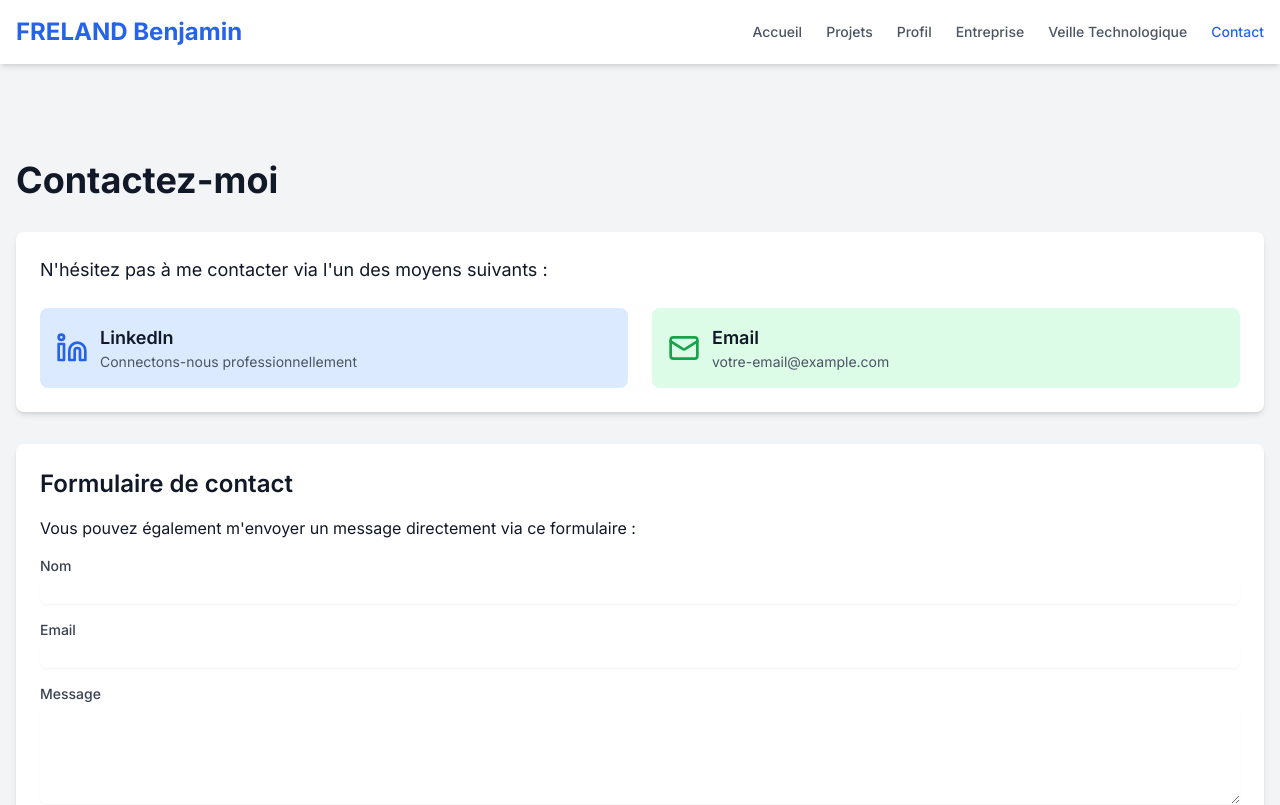
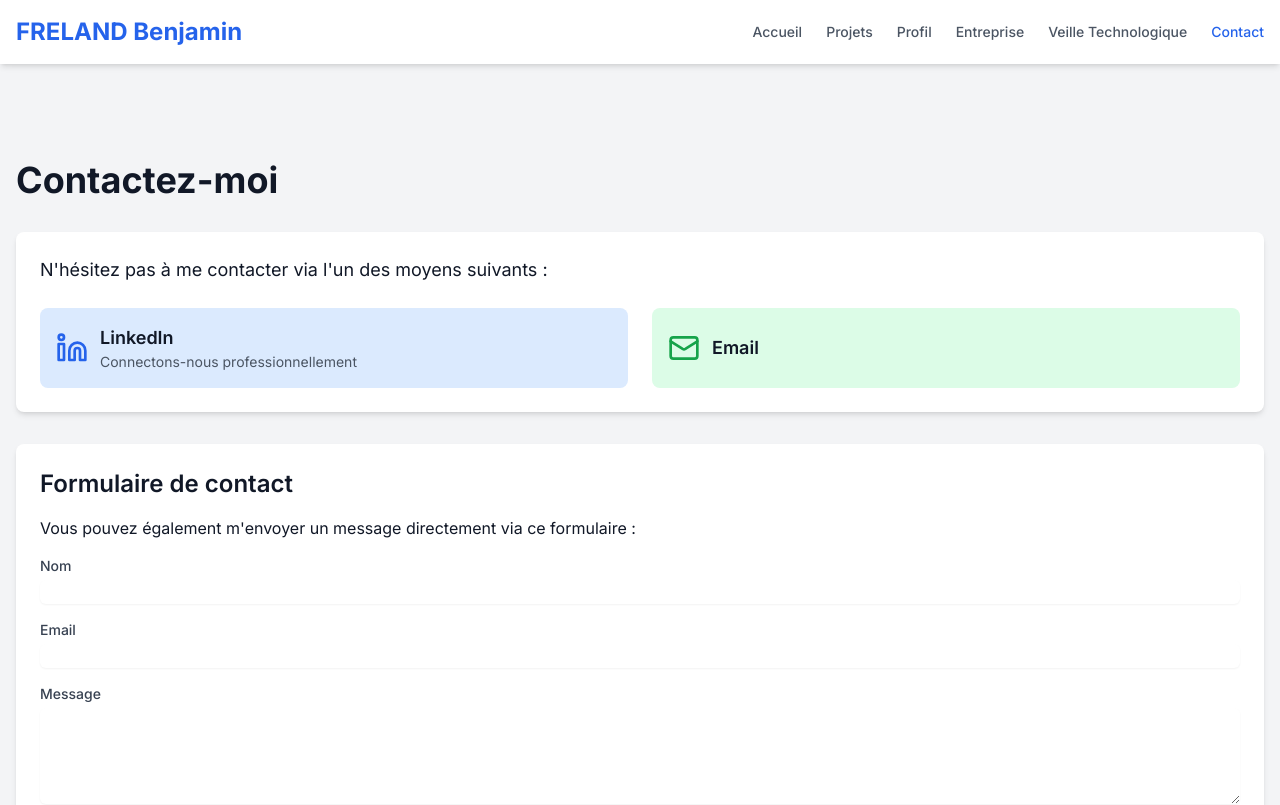
Before and after one commit to BiggiBiggi/portfolio_bts, a Next.js app: page /contact in a window 1280 px wide. Shown: the top 805 px of the page. Built offline with nearby package versions, Linux system fonts and the light colour scheme.

Commit message:
[Modify] Contact Page

```diff
--- a/app/contact/page.jsx
+++ b/app/contact/page.jsx
@@ -28,13 +28,12 @@
               </div>
             </Link>
             <Link
-              href="mailto:votre-email@example.com"
+              href="mailto:frelandbenjamin99@gmail.com"
               className="flex items-center p-4 bg-green-100 rounded-lg hover:bg-green-200 transition-colors"
             >
               <Mail className="h-8 w-8 text-green-600 mr-3" />
               <div>
                 <h2 className="font-semibold text-lg">Email</h2>
-                <p className="text-sm text-gray-600">votre-email@example.com</p>
               </div>
             </Link>
           </div>
```
